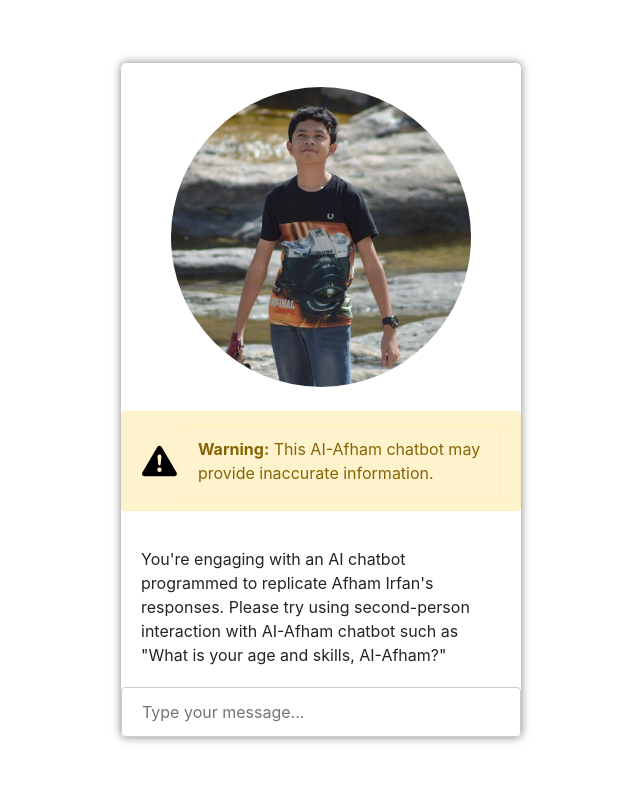
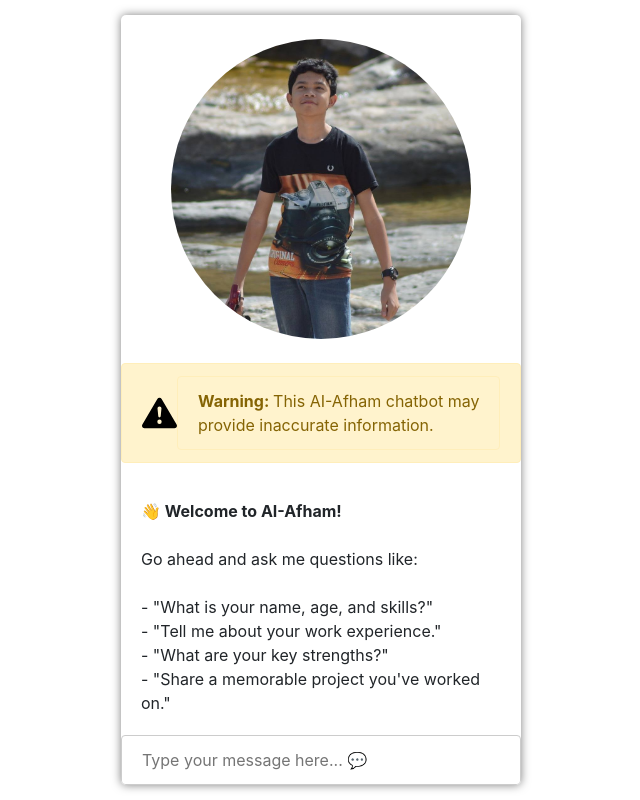
Before and after one commit to auth-Afham/AI-Afham-Chatbot, a plain HTML site: page index.html in a window 1280 px wide. Shown: the whole page, without its empty margins (319-959 px from the left). Drawn offline with nearby package versions, Linux system fonts and the light colour scheme; a script that the page names is missing.

Commit message:
Add files via upload

```diff
--- a/chatbot.js
+++ b/chatbot.js
@@ -1,12 +1,8 @@
 // Import the functions you need from the SDKs you need
 import { GoogleGenerativeAI, HarmCategory, HarmBlockThreshold } from "@google/generative-ai";
-import dotenv from "dotenv";
-
-// Initialize dotenv
-dotenv.config();
 
 const MODEL_NAME = "gemini-pro";
-const API_KEY = process.env.GOOGLE_GENERATIVE_AI_API_KEY || "";
+const API_KEY = "";
 
 if (!API_KEY) throw new Error("Missing GOOGLE_GENERATIVE_AI_API_KEY");
 
@@ -87,7 +83,7 @@ document.addEventListener('DOMContentLoaded', async function () {
         {text: "input: How old are you?"},
         {text: "output: I am 21 years old."},
         {text: "input: Where do you live?"},
-        {text: "output: I live in Selangor, Malaysia."},
+        {text: "output: I live in Selangor, Malaysia."}
     ];
 
     async function appendMessage(text) {
--- a/index.html
+++ b/index.html
@@ -25,12 +25,21 @@
     <div class="alert alert-warning d-flex align-items-center" role="alert">
       <svg class="bi flex-shrink-0 me-2" role="img" aria-label="Warning:" style="width: 64px; height: 64px;"><use xlink:href="#exclamation-triangle-fill"></use></svg>
       <div class="alert alert-warning alert-dismissible fade show mb-0 pr-3" role="alert">
-        <strong>Warning:</strong> This AI-Afham chatbot may provide inaccurate information.
+        <strong>Warning: </strong>This AI-Afham chatbot may provide inaccurate information.
       </div>
     </div>
-    <div id="chat">You're engaging with an AI chatbot programmed to replicate Afham Irfan's responses. Please try using second-person interaction with AI-Afham chatbot such as "What is your age and skills, AI-Afham?"</div>
-    <input type="text" id="user-input" placeholder="Type your message...">
+    <div id="chat">
+      <strong>👋 Welcome to AI-Afham!</strong><br><br>
+      Go ahead and ask me questions like:<br><br>
+      - "What is your name, age, and skills?"<br>
+      - "Tell me about your work experience."<br>
+      - "What are your key strengths?"<br>
+      - "Share a memorable project you've worked on."
+    </div>
+    <input type="text" id="user-input" placeholder="Type your message here... 💬">
   </div>
+  <!-- Optional JavaScript -->
+  <script src="https://cdn.jsdelivr.net/npm/bootstrap@4.0.0/dist/js/bootstrap.min.js" integrity="sha384-JZR6Spejh4U02d8jOt6vLEHfe/JQGiRRSQQxSfFWpi1MquVdAyjUar5+76PVCmYl" crossorigin="anonymous"></script>
   <script type="importmap">
     {
       "imports": {
@@ -38,8 +47,8 @@
       }
     }
   </script>
+  <script src="https://cdn.jsdelivr.net/npm/dotenv@16.4.5/lib/main.min.js"></script>
+  <!-- Your custom JavaScript -->
   <script type="module" src="chatbot.js"></script>
-  <!-- Optional JavaScript -->
-  <script src="https://cdn.jsdelivr.net/npm/bootstrap@4.0.0/dist/js/bootstrap.min.js" integrity="sha384-JZR6Spejh4U02d8jOt6vLEHfe/JQGiRRSQQxSfFWpi1MquVdAyjUar5+76PVCmYl" crossorigin="anonymous"></script>
 </body>
 </html>
```
